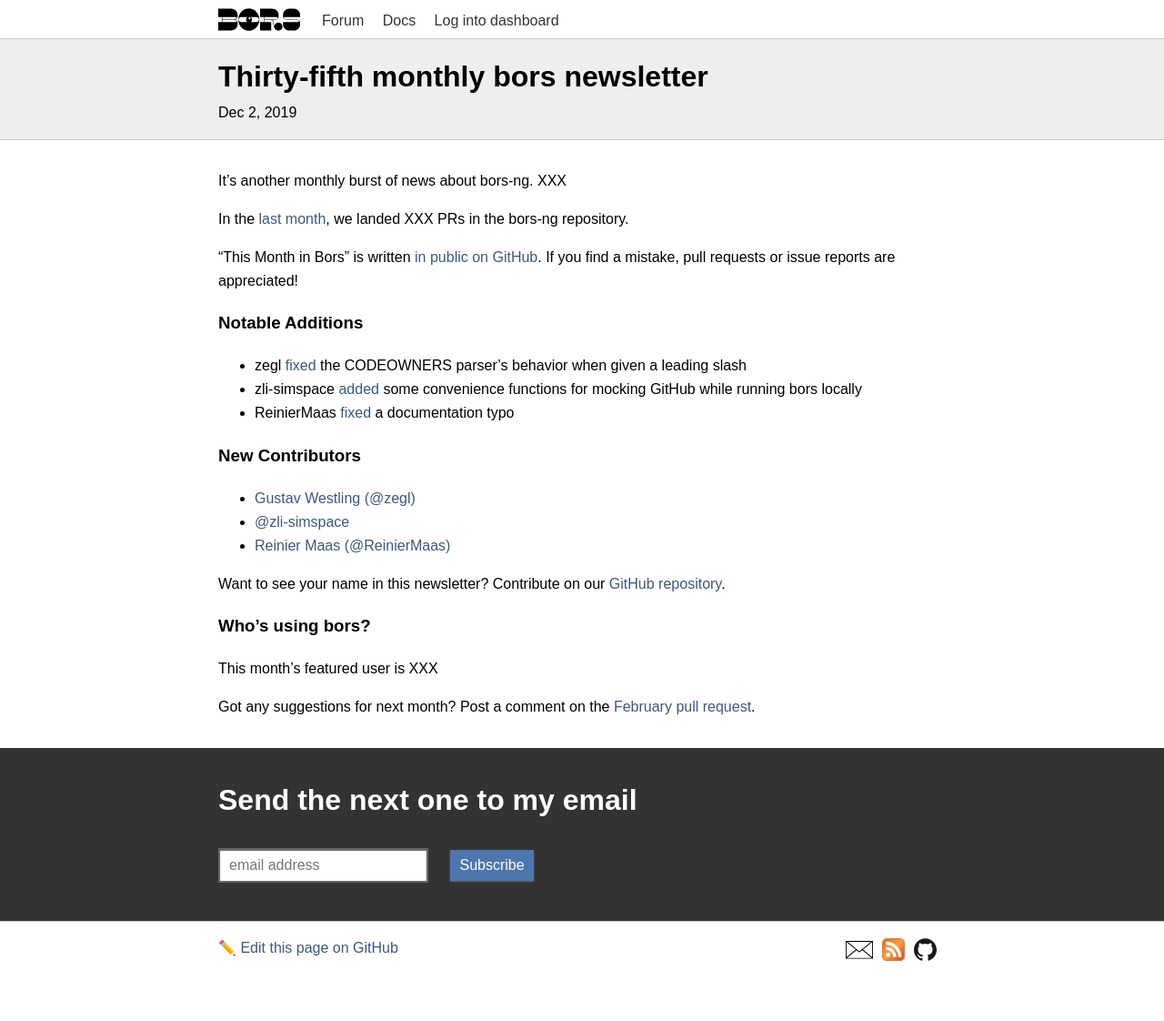
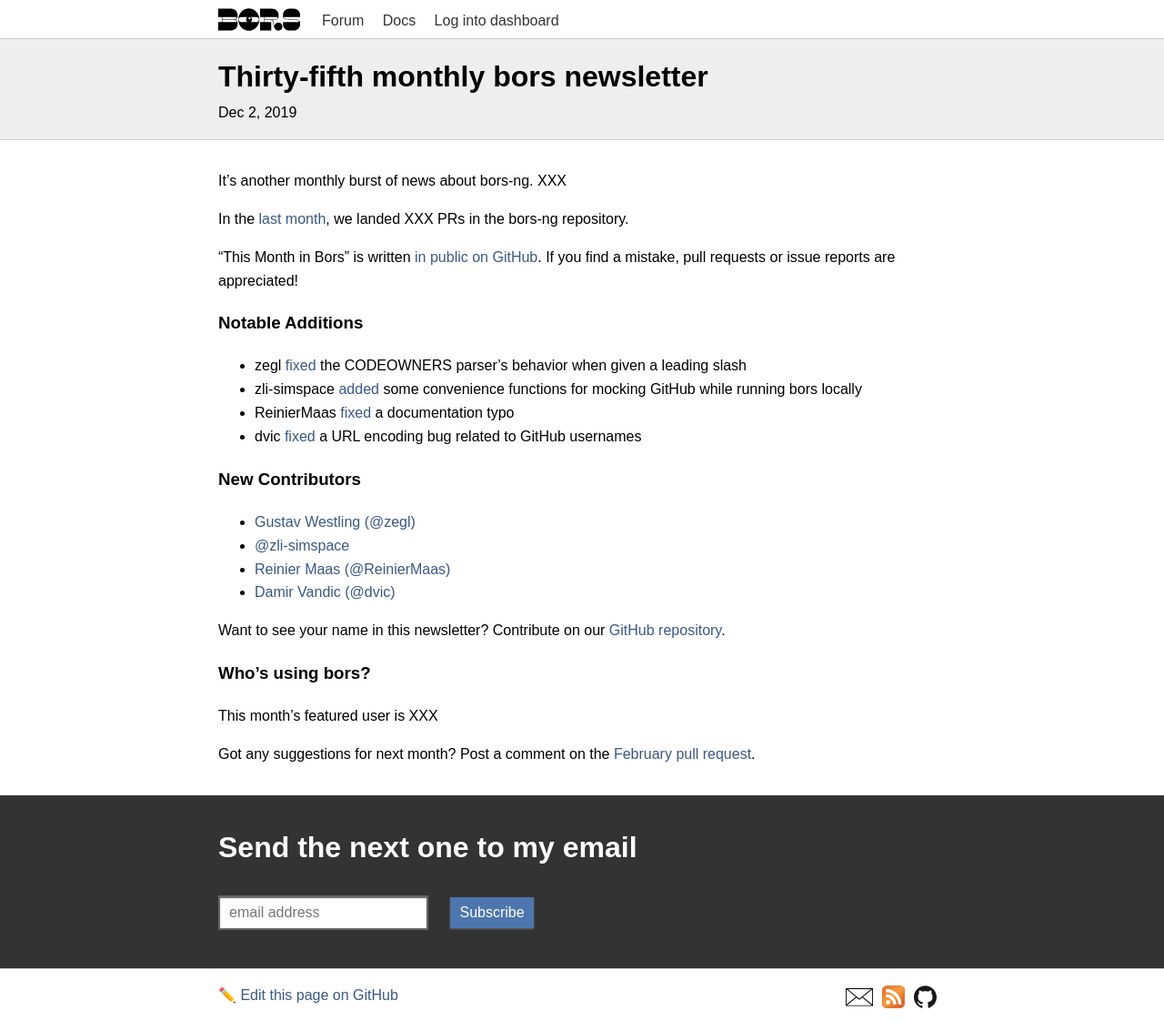
Before and after one commit to bors-ng/bors-ng.github.io, a Jekyll site: the page built from _posts/2019-12-01-tmib-35.md, in a window 1280 px wide. Shown: the whole page at 91% size. Built offline with Jekyll 4.4.1, drawn with Linux system fonts in a browser that asks for light colours; before the commit the page ends 1071 px from its top, so only the background shows below that.

Commit message:
Add bors-ng/bors-ng#800

```diff
--- a/_posts/2019-12-01-tmib-35.md
+++ b/_posts/2019-12-01-tmib-35.md
@@ -22,13 +22,14 @@ If you find a mistake, pull requests or issue reports are appreciated!
 * zegl [fixed](https://github.com/bors-ng/bors-ng/pull/805) the CODEOWNERS parser's behavior when given a leading slash
 * zli-simspace [added](https://github.com/bors-ng/bors-ng/pull/786) some convenience functions for mocking GitHub while running bors locally
 * ReinierMaas [fixed](https://github.com/bors-ng/bors-ng/pull/793) a documentation typo
-
+* dvic [fixed](https://github.com/bors-ng/bors-ng/pull/800) a URL encoding bug related to GitHub usernames
 
 ### New Contributors
 
 * [Gustav Westling (@zegl)](https://github.com/zegl)
 * [@zli-simspace](https://github.com/zli-simspace)
 * [Reinier Maas (@ReinierMaas)](https://github.com/ReinierMaas)
+* [Damir Vandic (@dvic)](https://github.com/dvic)
 
 Want to see your name in this newsletter? Contribute on our [GitHub repository](https://github.com/bors-ng/bors-ng).
 
```
